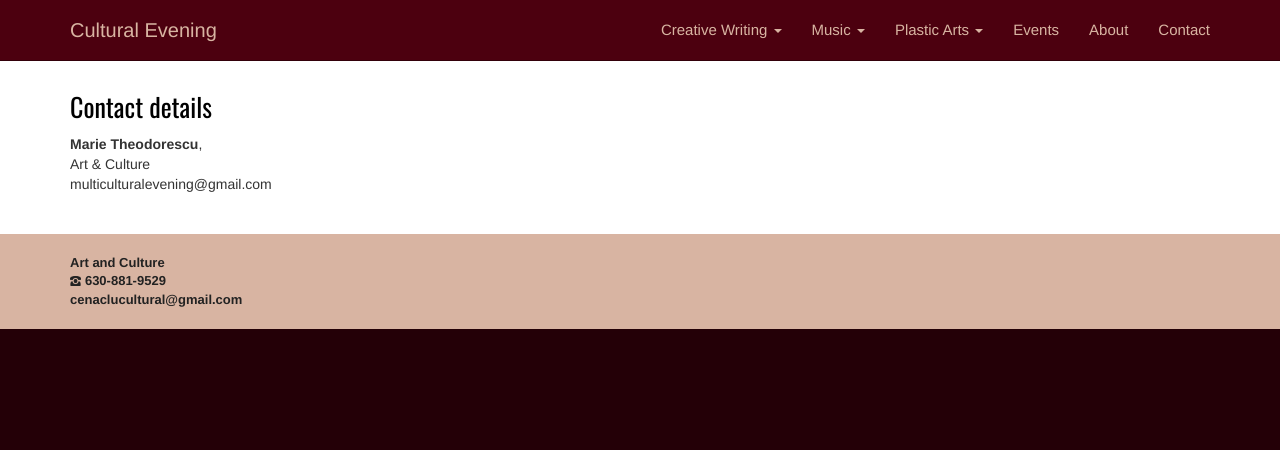
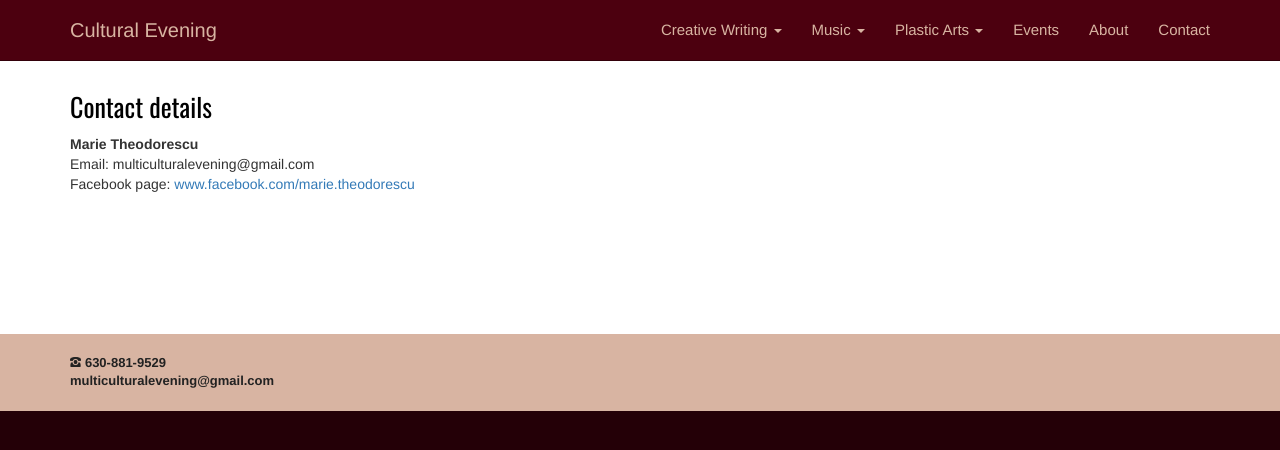
Before and after one commit to adrianth/culteve, a Jekyll site: the page built from en/contact.html, in a window 1280 px wide. Shown: the top 450 px of the page. Built offline with Jekyll 4.4.1, drawn with Linux system fonts in a browser that asks for light colours.

Commit message:
Events & contact updates

```diff
--- a/_includes/other/footer-en.html
+++ b/_includes/other/footer-en.html
@@ -3,9 +3,8 @@
     <div class="container">
         <div class="row">
             <div class="col-md-8">
-                <p><strong>Art and Culture</strong><br>
                 <img style="margin-top: -2px; height: 10px;" src="{{ site.baseurl }}/img/icons/phone-gray.png" /> 630-881-9529<br>
-                cenaclucultural@gmail.com</p>
+                multiculturalevening@gmail.com</p>
 
                 <!--<ul class="footer-menu-links">
                     <li>
--- a/en/contact.html
+++ b/en/contact.html
@@ -11,9 +11,10 @@ title: Contact
             <h2>Contact details</h2>
 
             <div class="row">
-                <div class="col-sm-3">
-                    <strong>Marie Theodorescu</strong>,<br>Art&nbsp;&&nbsp;Culture&nbsp;<br>
-                    multiculturalevening@gmail.com
+                <div class="col-sm-6">
+                    <strong>Marie Theodorescu</strong><br>
+                    Email: multiculturalevening@gmail.com<br>
+                    Facebook page: <a href="https://www.facebook.com/marie.theodorescu.codruta.ivan/">www.facebook.com/marie.theodorescu</a>
                 </div>
                 <div class="col-sm-3">
                     <strong>
@@ -24,3 +25,8 @@ title: Contact
 </div>
 <br>
 <br>
+<br>
+<br>
+<br>
+<br>
+<br>
```
Also changed, not shown: en/events.html (+6 -4 lines).
